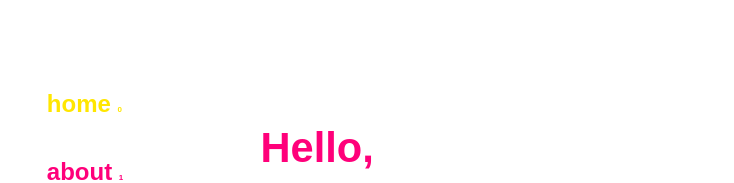
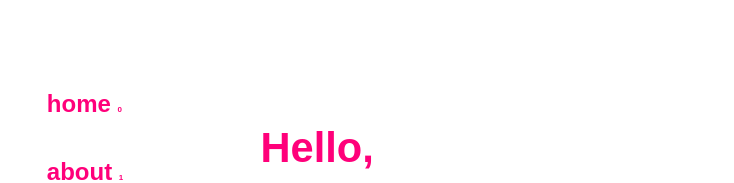
Before and after one commit to yungpiggy1219/React-Portfolio-Website, a React (Create React App) app: page / in a window 1280 px wide. Shown: the part 186-369 px from the top of the page, without its empty margins (34-768 px from the left). Built offline with nearby package versions, Linux system fonts and the light colour scheme; the HTML template or start-up script is replaced by a standard one.

Commit message:
Update Logo

```diff
--- a/src/App.js
+++ b/src/App.js
@@ -101,10 +101,6 @@ function App() {
                       YC
                     </Navbar.Brand>
                     <Nav.Link
-                      className="hoverUnderline"
-                      as={NavLink}
-                      to="/"
-                      end
                     >
                       home <span className="indexText">0</span>
                     </Nav.Link>
```
Also changed, not shown: src/images/insightLogo.PNG, src/images/logitech.png.
